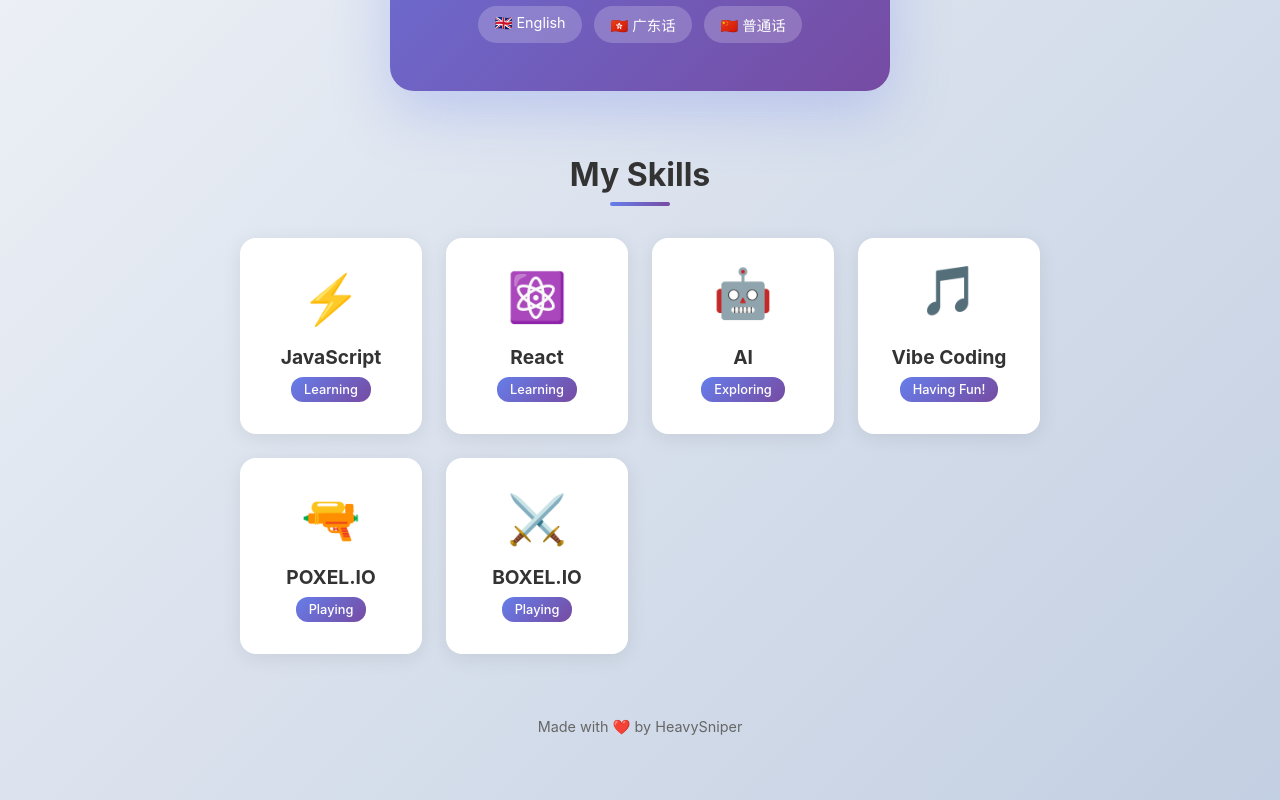
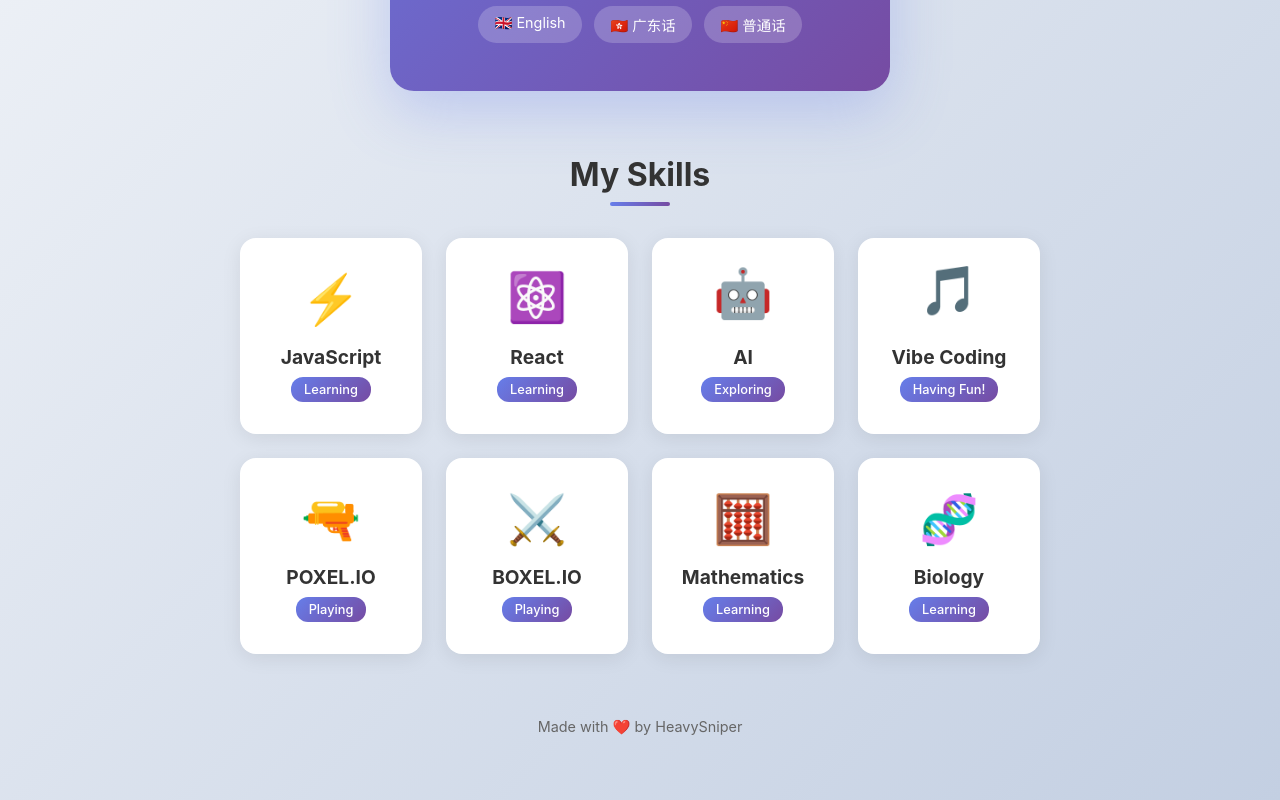
Before and after one commit to wwyethan/my-first-vibe-coding, a React (Vite) app: page / in a window 1280 px wide. Shown: the part 481-1281 px from the top of the page. Built offline with nearby package versions, Linux system fonts and the light colour scheme.

Commit message:
feat: add Mathematics and Biology to skills

```diff
--- a/src/components/Skills.jsx
+++ b/src/components/Skills.jsx
@@ -8,6 +8,8 @@
     { name: 'Vibe Coding', icon: '🎵', level: 'Having Fun!', color: '#a29bfe' },
     { name: 'POXEL.IO', icon: '🔫', level: 'Playing', color: '#ff9f43' },
     { name: 'BOXEL.IO', icon: '⚔️', level: 'Playing', color: '#0abde3' },
+    { name: 'Mathematics', icon: '🧮', level: 'Learning', color: '#6c5ce7' },
+    { name: 'Biology', icon: '🧬', level: 'Learning', color: '#00b894' },
   ]
 
   return (
```
